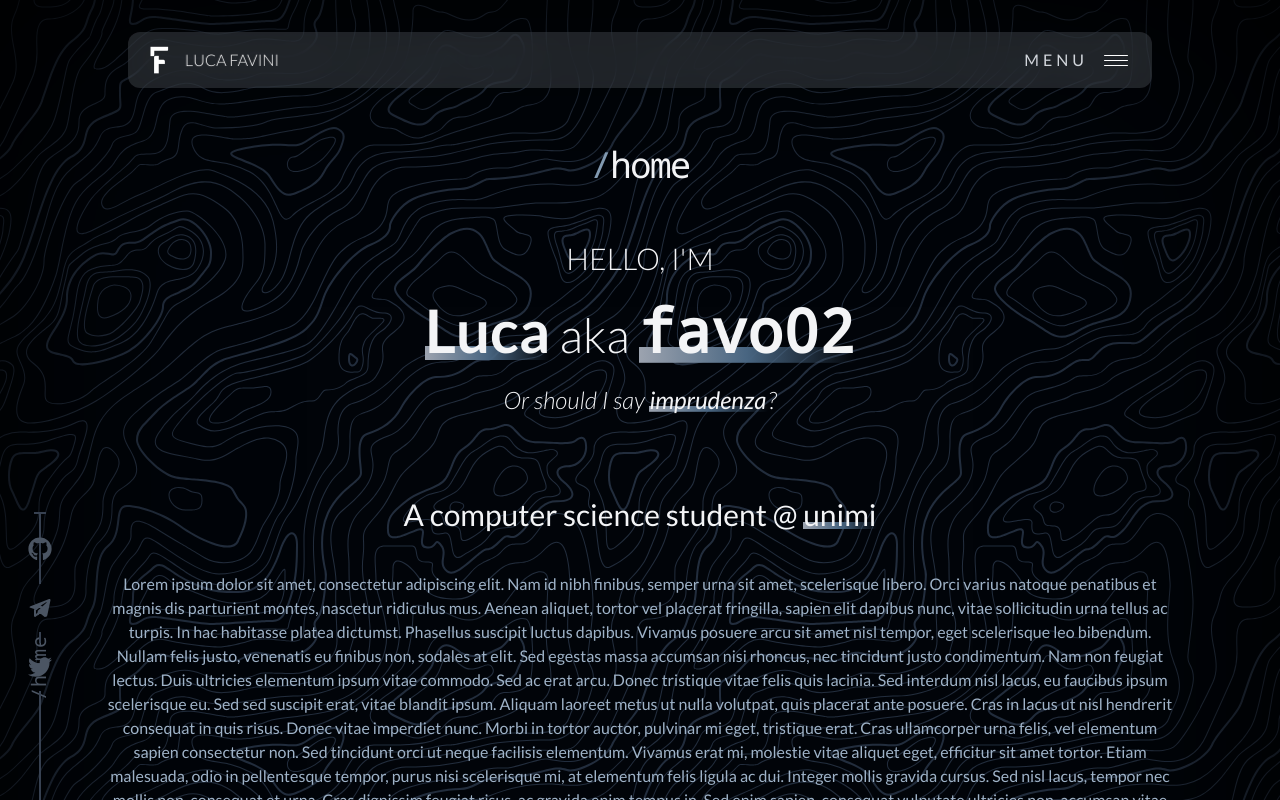
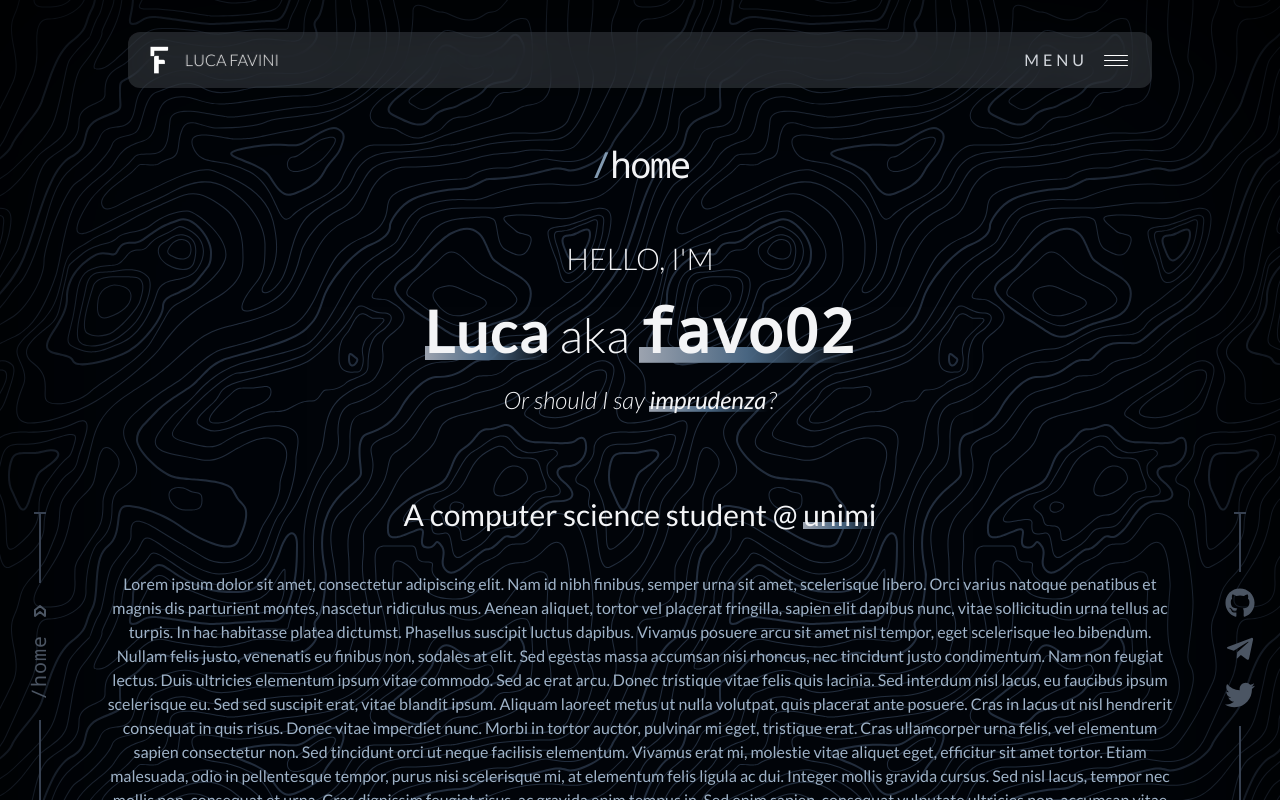
Before and after one commit to Favo02/favo02.dev, a React (Create React App) app: page /home in a window 1280 px wide. Shown: the top 800 px of the page. Built offline with nearby package versions, Linux system fonts and the light colour scheme.

Commit message:
fix(css): various `LateralLinks` css fixes

```diff
--- a/src/components/Common/LateralLinks.tsx
+++ b/src/components/Common/LateralLinks.tsx
@@ -4,31 +4,29 @@ import { Link } from "react-router-dom"
 
 const LateralLinks : FC = () => {
 
-  const linkClasses = "text-2xl text-gray-600 hover:text-bluegray-200 transition-all duration-700"
+  const linkClasses = "text-3xl text-gray-600 hover:text-bluegray-200 transition-all duration-700"
 
   return (
-    <div className="fixed left-2 bottom-0 h-72 w-16 flex flex-col items-center">
+    <div className="fixed right-2 bottom-0 h-72 w-16 flex flex-col items-center">
 
       <div className="w-3 h-px border border-gray-700" />
-      <div className="w-px h-5 border border-gray-700 mb-1" />
+      <div className="w-px h-5 border border-gray-700" />
+
+      <div className="w-px h-2/4 border border-gray-700 mb-2" />
 
       <Link to="https://github.com/Favo02" target="_blank" className="my-2">
         <FaGithub title="GitHub" className={`${linkClasses}`} />
       </Link>
 
-      <div className="w-px h-5 border border-gray-700 my-1" />
-
       <Link to="https://t.me/Favo02" target="_blank" className="my-2">
         <FaTelegramPlane title="Telegram" className={`${linkClasses}`} />
       </Link>
-
-      <div className="w-px h-5 border border-gray-700 my-1" />
 
       <Link to="https://twitter.com/imprudenza" target="_blank" className="my-2">
         <FaTwitter title="Twitter" className={`${linkClasses}`} />
       </Link>
 
-      <div className="w-px h-3/4 border border-gray-700 mt-1" />
+      <div className="w-px h-3/4 border border-gray-700 mt-2" />
 
     </div>
   )
```
